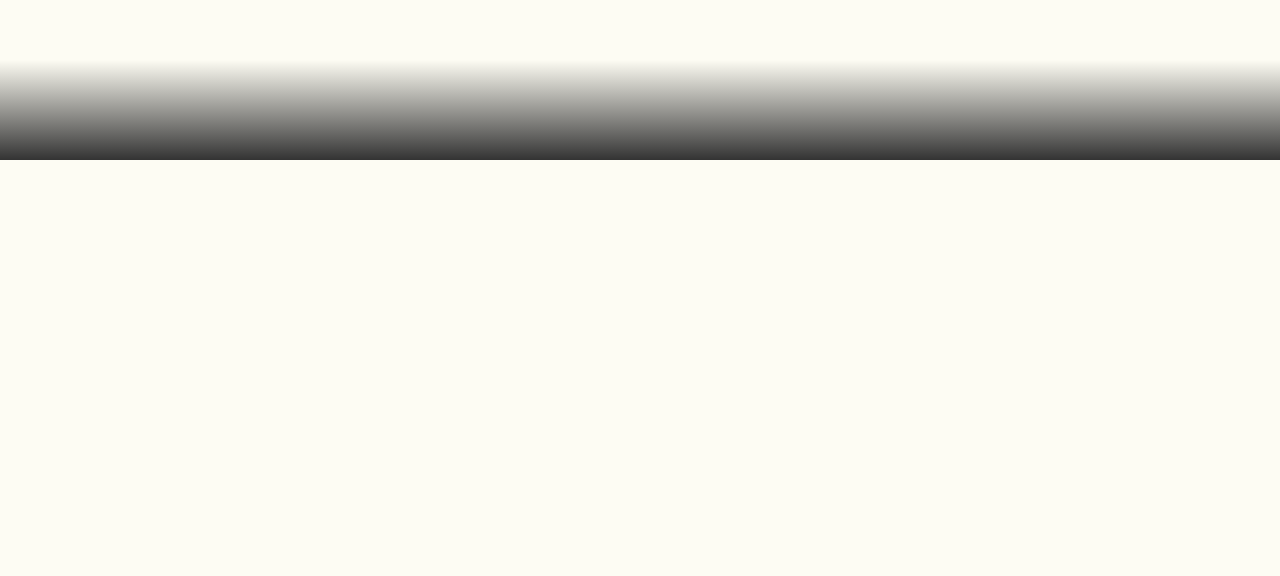
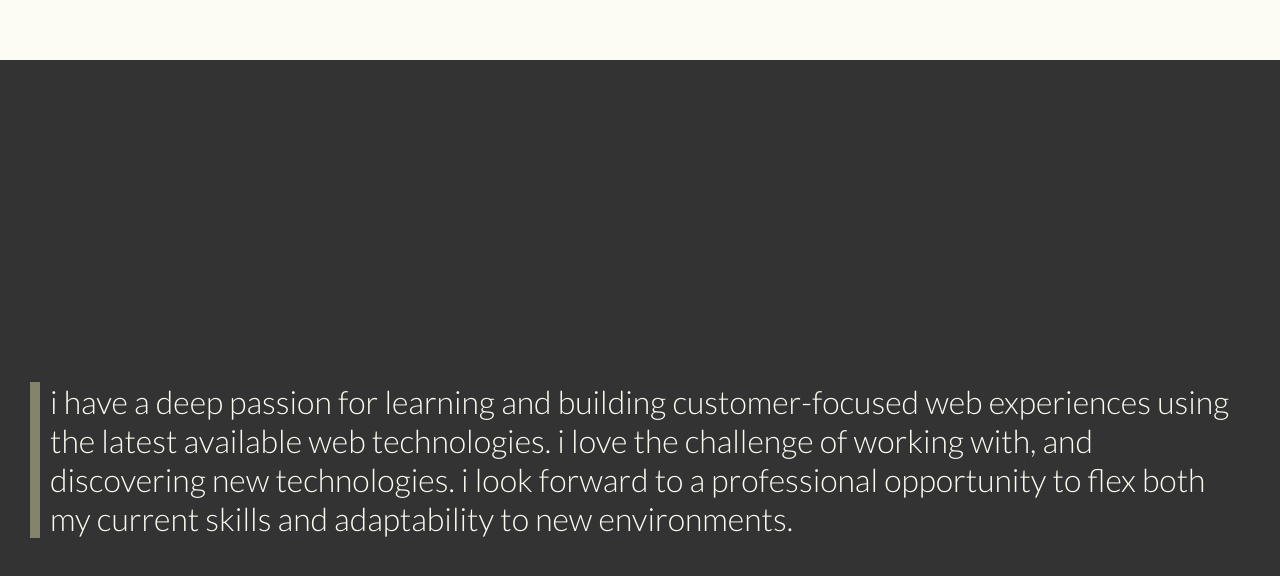
Before and after one commit to 0rland0Wats0n/orlandowatson.me, a React (Create React App) app: page / in a window 1280 px wide. Shown: the part 1540-2116 px from the top of the page. Before the commit the page ends 1700 px from the top, so only its background shows below. Built offline with nearby package versions, Linux system fonts and the light colour scheme; a web font is replaced by a local one.

Commit message:
add introduction

```diff
--- a/src/App.tsx
+++ b/src/App.tsx
@@ -1,28 +1,19 @@
 import './styles/App.scss';
 
-import React, { createContext } from 'react';
+import React from 'react';
 
 import RESUME_DATA from './lib/resume.data';
 
-import { ActiveSection } from './lib/models';
 import Landing from './containers/Landing';
 import TitleAndCountry from './containers/TitleAndCountry';
-import Gradient from './components/Gradient';
-
-export const SectionContext = createContext<ActiveSection>('landing');
-
-const colors: Record<'black'|'brown'|'white', string> = {
-  black: '#333333',
-  brown: '#86836D',
-  white: '#FDFCF3'
-}
+import Introduction from './containers/Introduction';
 
 function App() {
   return (
     <div className="App">
       <Landing name={RESUME_DATA.name} />
       <TitleAndCountry jobTitle={RESUME_DATA.title} country={RESUME_DATA.country.name} />
-      <Gradient height={100} from={colors.white} to={colors.black} />
+      <Introduction text={RESUME_DATA.introduction.full} />
     </div>
   );
 }
--- a/src/components/Text.tsx
+++ b/src/components/Text.tsx
@@ -4,10 +4,18 @@ type TextSize = 'xlarge' | 'large' | 'normal' | 'small';
 
 interface TextProps extends PropsWithChildren {
   size?: TextSize;
+  quote?: boolean;
   className?: string;
 }
 
-const Text = ({ size = 'normal', className = '', children }: TextProps) =>
-  <span className={`font--${size} ${className}`}>{children}</span>
+const Text = ({
+  size = 'normal',
+  className = '',
+  quote = false,
+  children
+}: TextProps) =>
+  <span className={`font--${size} ${className} ${quote ? 'text--quote' : ''}`}>
+    {children}
+  </span>
 
 export default Text;
--- /dev/null
+++ b/src/containers/Introduction.tsx
@@ -0,0 +1,28 @@
+import React, { useRef } from 'react';
+import { useIsInViewport } from '../lib/functions';
+import AnimatedElement from '../components/AnimatedElement';
+import Text from '../components/Text';
+
+interface IntroductionProps {
+  text: string;
+}
+
+const Introduction = ({ text }: IntroductionProps) => {
+  const introductionRef = useRef<HTMLDivElement>(null);
+  const isInView = useIsInViewport(introductionRef);
+
+  return (
+    <section className="Introduction" ref={introductionRef}>
+      <AnimatedElement
+        timeout={1250}
+        visibility={isInView ? 'visible' : 'hidden'}
+        enterActive='animate__fadeInLeft'
+        exitActive='animate__fadeOutLeft'
+      >
+        <Text quote>{text}</Text>
+      </AnimatedElement>
+    </section>
+  )
+}
+
+export default Introduction;
--- a/src/styles/App.scss
+++ b/src/styles/App.scss
@@ -5,12 +5,12 @@
 // CONTAINER IMPORTS
 @import "./modules/Landing.module.scss";
 @import "./modules/TitleAndCountry.module.scss";
+@import "./modules/Introduction.module.scss";
 
 // COMPONENT IMPORTS
 @import "./modules/EducationSection.module.scss";
 @import "./modules/ExperienceSection.module.scss";
 @import "./modules/ContactsSection.module.scss";
-@import "./modules/IntroductionSection.module.scss";
 @import "./modules/AnimatedScrollIcon.module.scss";
 
 .App {
--- a/src/styles/modules/IntroductionSection.module.scss
+++ b/src/styles/modules/Introduction.module.scss
@@ -12,20 +12,4 @@
   justify-content: center;
   position: relative;
   overflow: hidden;
-
-  p {
-    text-align: right;
-    padding: 15px;
-    font-size: 2rem;
-    max-width: 400px;
-  }
-
-  .VerticalLine {
-    position: absolute;
-    width: 20px;
-    height: 50%;
-    right: 0;
-    top: 25%;
-    background-color: colors.$color-brown;
-  }
 }
--- a/src/styles/partials/_fonts.scss
+++ b/src/styles/partials/_fonts.scss
@@ -21,6 +21,7 @@ $font-size-root: 62.5%;
 
 .font--normal {
   font-size: 2.2rem;
+  font-weight: lighter;
   font-family: $font-stack-paragraph;
 
   @media (min-width: 601px) {
@@ -41,3 +42,8 @@ $font-size-root: 62.5%;
     background-color: #86836D;
   }
 }
+
+.text--quote {
+  padding-left: 10px;
+  border-left: 10px solid #86836D;
+}
```
